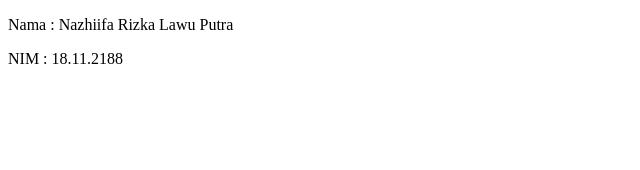
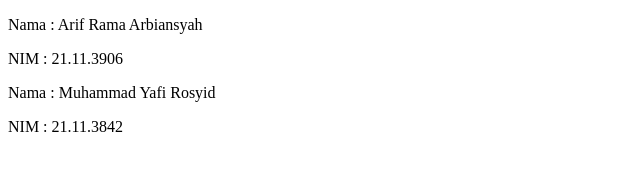
Before and after one commit to arifframaaa/arifframa, a plain HTML site: page index.html in a window 1280 px wide. Shown: the whole page, without its empty margins (0-640 px from the left). Drawn offline with Linux system fonts and the light colour scheme.

Commit message:
Update index.html

```diff
--- a/index.html
+++ b/index.html
@@ -6,7 +6,9 @@
     <title>Document</title>
 </head>
 <body>
-    <p>Nama : Nazhiifa Rizka Lawu Putra</p>
-    <p>NIM : 18.11.2188</p>
+    <p>Nama : Arif Rama Arbiansyah</p>
+    <p>NIM : 21.11.3906</p>
+    <p>Nama : Muhammad Yafi Rosyid</p>
+    <p>NIM : 21.11.3842</p>
 </body>
 </html>
```
